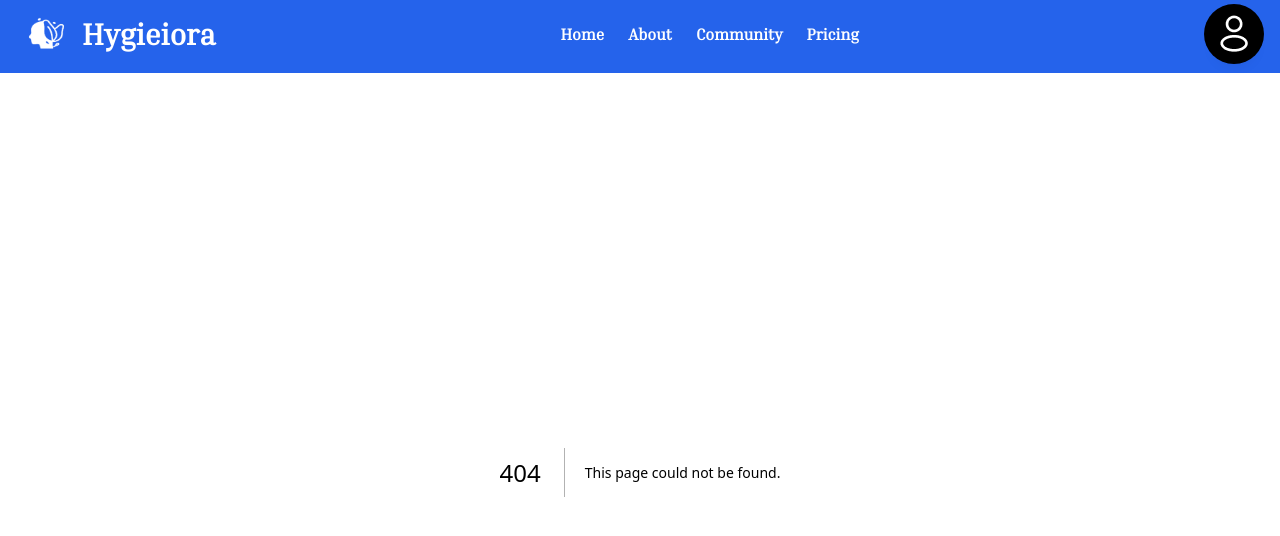
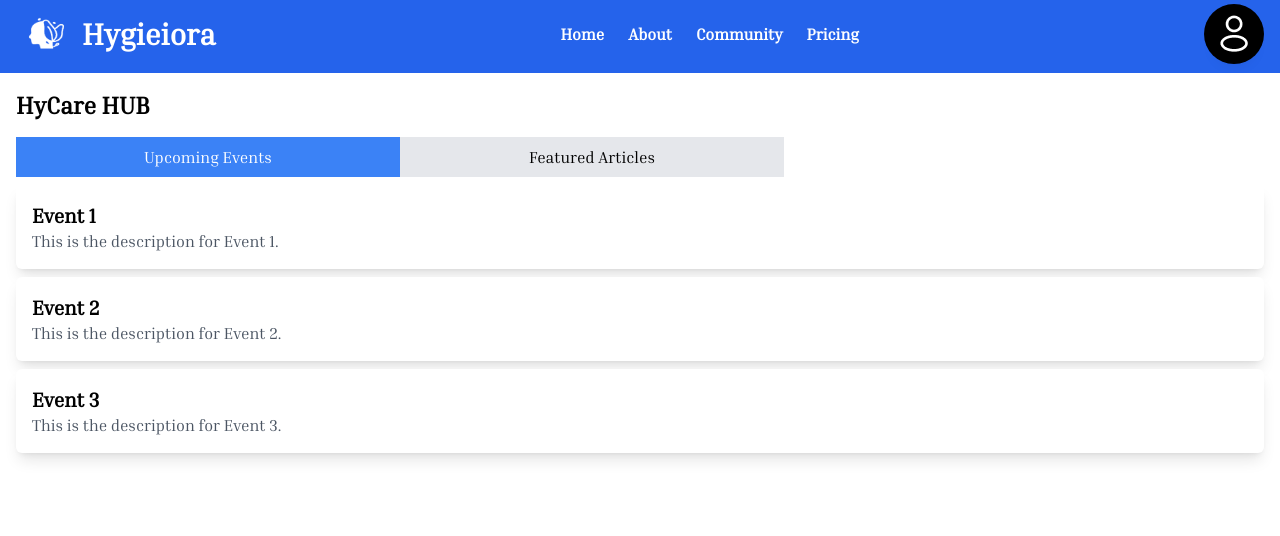
Before and after one commit to Hygieiora/frontend, a Next.js app: page /Pages/Hycares_Hub in a window 1280 px wide. Before the commit this address had no page. Shown: the top 536 px of the page. Built offline with nearby package versions, Linux system fonts and the light colour scheme.

Commit message:
added HyCares_Hub page

```diff
--- /dev/null
+++ b/app/(components)/Hycares_Hub/FeaturedArticles.jsx
@@ -0,0 +1,20 @@
+// components/FeaturedArticles.js
+import React from "react";
+import ArticleCard from "../../(components)/ArticleCard";
+
+// This component represents the content of the "Featured Articles" tab.
+const FeaturedArticles = ({ articles }) => {
+  return (
+    <div>
+      {articles.map((article, index) => (
+        <ArticleCard
+          key={index}
+          title={article.title}
+          excerpt={article.excerpt}
+        />
+      ))}
+    </div>
+  );
+};
+
+export default FeaturedArticles;
--- /dev/null
+++ b/app/(components)/Hycares_Hub/UpcomingEvents.jsx
@@ -0,0 +1,18 @@
+// components/UpcomingEvents.js
+import React from "react";
+
+// This component represents the content of the "Upcoming Events" tab.
+const UpcomingEvents = ({ events }) => {
+  return (
+    <div>
+      {events.map((event, index) => (
+        <div key={index} className="p-4 bg-white my-2 rounded-md shadow-lg">
+          <h2 className="text-xl font-bold">{event.title}</h2>
+          <p className="text-gray-600">{event.description}</p>
+        </div>
+      ))}
+    </div>
+  );
+};
+
+export default UpcomingEvents;
--- a/app/(components)/Sidebar.jsx
+++ /dev/null
@@ -1,45 +0,0 @@
-import React from "react";
-import Link from "next/link";
-import SidebarLink from "./SidebarLink";
-import {
-  AttachMoney,
-  CalendarMonth,
-  LibraryBooks,
-  Message,
-  Mic,
-  MicExternalOn,
-  People,
-} from "@mui/icons-material";
-
-export default function Sidebar({ sidebarOpen }) {
-  return (
-    <div
-      className={` w-1/2 h-screen overflow-y-scroll left-0 z-20 fixed flex flex-col items-center bg-blue-600  text-white transition-all duration-500 py-[100px] gap-8 text-base sm:hidden ${
-        sidebarOpen ? " top-0 opacity-100" : "opacity-0 -top-full"
-      }`}
-    >
-      <h1 className=" opacity-70">Find help</h1>
-      <SidebarLink url={"/"} text={"Home"} />
-      <SidebarLink url={"/about"} text={"About Us"} />
-      <SidebarLink url={"/support"} text={"Support"} />
-      <SidebarLink url={"/contact"} text={"Contact Us"} />
-      <SidebarLink url={"/message"} text={"Messages"} icon={<Message />} />
-      <SidebarLink url={"/therapists"} text={"Therapists"} />
-      <SidebarLink url={"/community"} text={"Community"} icon={<People />} />
-      <SidebarLink
-        url={"/appointments"}
-        text={"Appointments"}
-        icon={<CalendarMonth />}
-      />
-      <h1 className=" opacity-70">Donate</h1>
-      <SidebarLink url={"/donate"} text={"Donate"} icon={<AttachMoney />} />
-      <SidebarLink url={"/podcast"} text={"Podcast"} icon={<Mic />} />
-      <h1 className=" opacity-70">Books</h1>
-      <SidebarLink url={"/books"} text={"Books"} icon={<LibraryBooks />} />
-
-      <Link href={"/auth/login"} className=" mt-8">
-        Login
-      </Link>
-    </div>
-  );
-}
--- a/app/(components)/SidebarLink.jsx
+++ /dev/null
@@ -1,20 +0,0 @@
-"use client";
-
-import Image from "next/image";
-import Link from "next/link";
-import { usePathname } from "next/navigation";
-
-const SidebarLink = ({ url, text, icon }) => {
-  const pathname = usePathname();
-  return (
-    <Link
-      href={url}
-      className={`${pathname === url && "border-b-2 border-white flex gap-2"}`}
-    >
-      {icon && icon}
-      {text && text}
-    </Link>
-  );
-};
-
-export default SidebarLink;
--- /dev/null
+++ b/app/(components)/Tab.jsx
@@ -0,0 +1,17 @@
+import React from "react";
+
+// This component represents a single tab.
+const Tab = ({ label, isActive, onClick }) => {
+  return (
+    <button
+      onClick={onClick}
+      className={`p-2 w-96  ${
+        isActive ? "bg-blue-500 text-white" : "bg-gray-200 text-black"
+      }`}
+    >
+      {label}
+    </button>
+  );
+};
+
+export default Tab;
--- a/app/Pages/Blog_Post/page.jsx
+++ b/app/Pages/Blog_Post/page.jsx
@@ -19,7 +19,7 @@ const HomePage = () => {
 
   return (
     <>
-      <div className="p-4 ml-4 mr-4">
+      <div className="p-3 m-4">
         <h1 className="text-2xl font-bold mb-4">Blog</h1>
         {articles.map((article, index) => (
           <ArticleCard
--- /dev/null
+++ b/app/Pages/Hycares_Hub/page.jsx
@@ -0,0 +1,47 @@
+"use client";
+import React, { useState } from "react";
+import Tab from "../../(components)/Tab";
+import UpcomingEvents from "../../(components)/Hycares_Hub/UpcomingEvents";
+import FeaturedArticles from "../../(components)/Hycares_Hub/FeaturedArticles";
+
+// The main page component that renders the tabs.
+const HomePage = () => {
+  const [activeTab, setActiveTab] = useState("Upcoming Events");
+
+  // Sample data can be replaced with actual data fetched from an API.
+  const events = [
+    { title: "Event 1", description: "This is the description for Event 1." },
+    { title: "Event 2", description: "This is the description for Event 2." },
+    { title: "Event 3", description: "This is the description for Event 3." },
+  ];
+
+  const articles = [
+    { title: "Article 1", excerpt: "This is the excerpt for Article 1." },
+    { title: "Article 2", excerpt: "This is the excerpt for Article 2." },
+    { title: "Article 3", excerpt: "This is the excerpt for Article 3." },
+  ];
+
+  return (
+    <div className="p-4">
+      <h1 className="text-2xl font-bold mb-4">HyCare HUB</h1>
+      <div className="flex">
+        <Tab
+          label="Upcoming Events"
+          isActive={activeTab === "Upcoming Events"}
+          onClick={() => setActiveTab("Upcoming Events")}
+        />
+        <Tab
+          label="Featured Articles"
+          isActive={activeTab === "Featured Articles"}
+          onClick={() => setActiveTab("Featured Articles")}
+        />
+      </div>
+      {activeTab === "Upcoming Events" && <UpcomingEvents events={events} />}
+      {activeTab === "Featured Articles" && (
+        <FeaturedArticles articles={articles} />
+      )}
+    </div>
+  );
+};
+
+export default HomePage;
--- a/app/Pages/Hycres_Hub/page.jsx
+++ /dev/null
@@ -1,11 +0,0 @@
-const HycresHub = () => {
-  return (
-    <main className=" min-h-screen p-4 flex justify-center items-center">
-      <h1 className=" font-black">
-        Hold on, we are connecting you to an expert...
-      </h1>
-    </main>
-  );
-};
-
-export default HycresHub;
```
